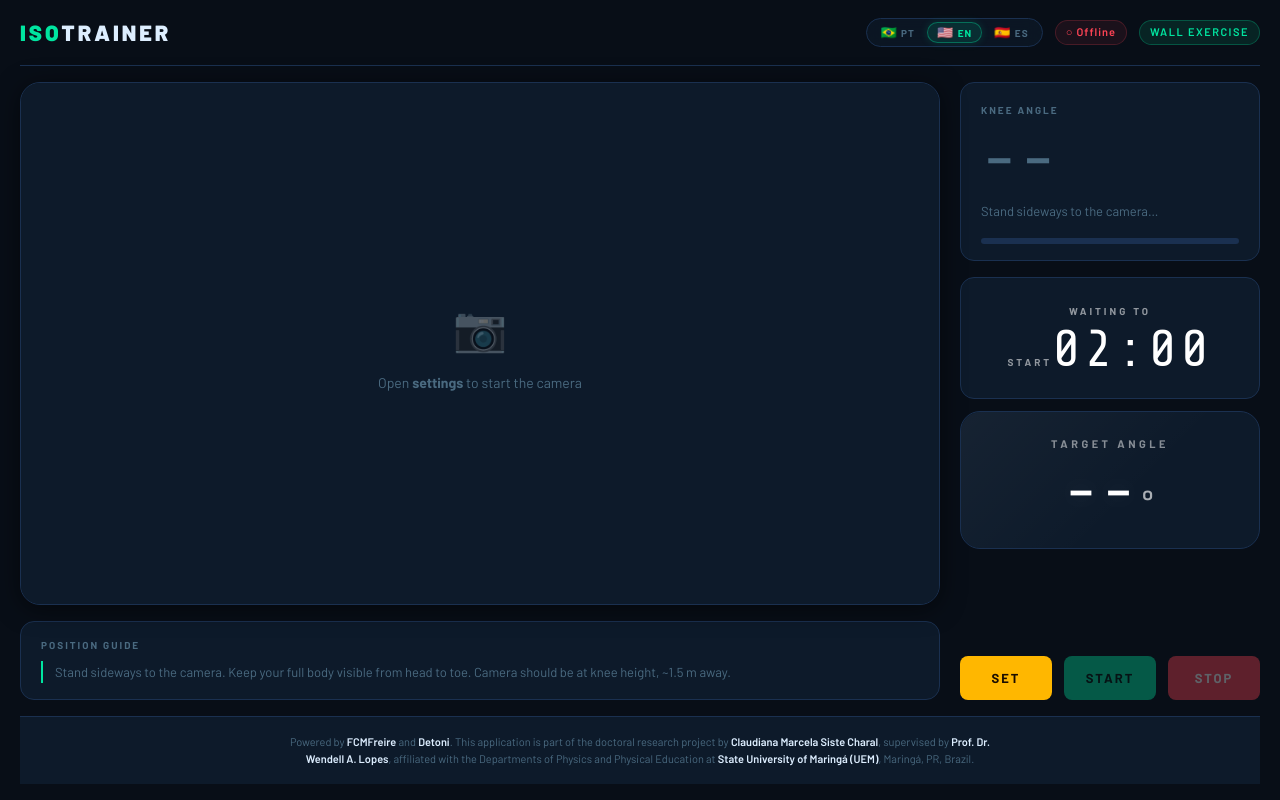
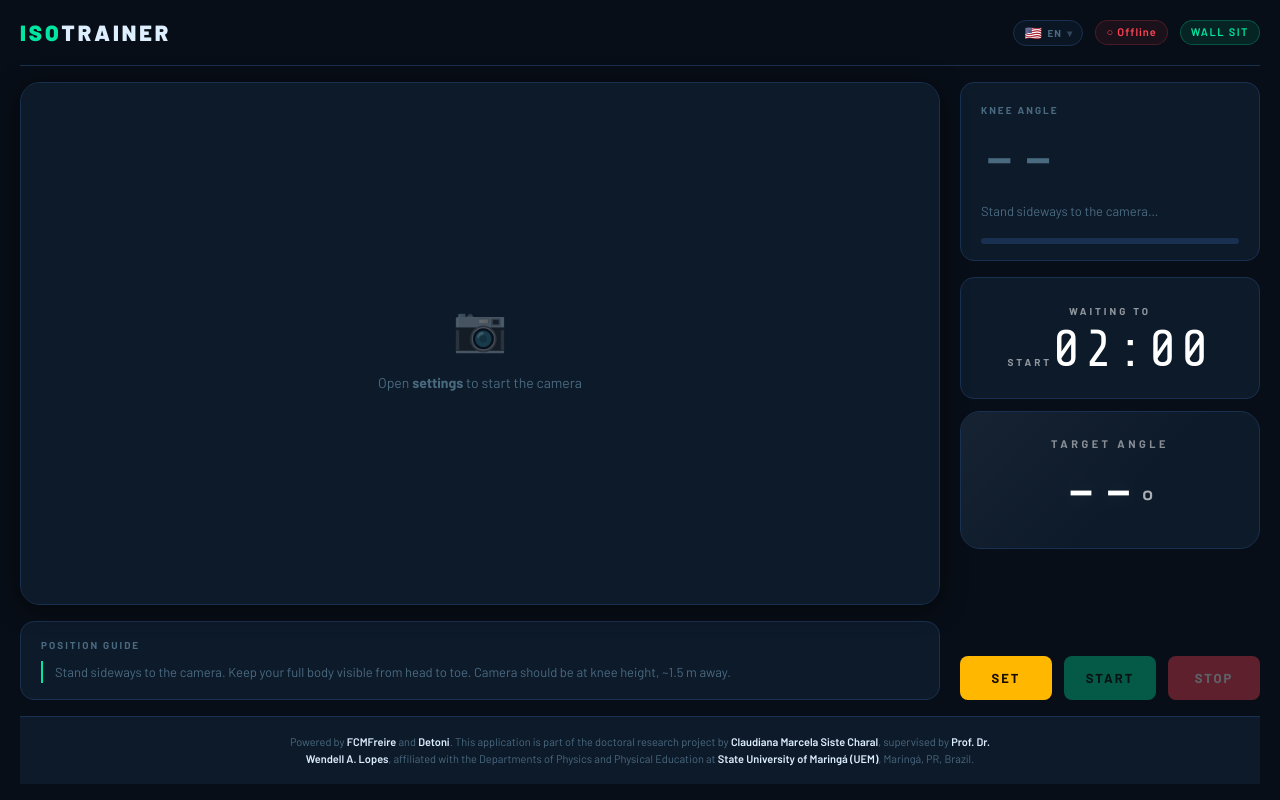
Before and after one commit to nathandetoni/isotrainer, a React (Vite) app: page / in a window 1280 px wide. Built offline with nearby package versions, Linux system fonts and the light colour scheme.

Commit message:
fix: language selector and pt i18n failing

```diff
--- a/src/features/exercise/components/LanguageSelector.tsx
+++ b/src/features/exercise/components/LanguageSelector.tsx
@@ -1,11 +1,13 @@
 /**
  * features/exercise/components/LanguageSelector.tsx
  * ───────────────────────────────────────────────────
- * Compact language switcher rendered in the app header.
- * Uses flag + ISO code for a clean, minimal look.
+ * Dropdown language switcher rendered in the app header.
+ * Displays the active language as flag + code and opens a panel with
+ * all options on click. Closes on outside click or Escape key.
+ * Fully responsive — compact trigger, clear dropdown menu.
  */
 
-import { memo, useCallback } from "react";
+import { memo, useCallback, useState, useRef, useEffect } from "react";
 import { useTranslation } from "react-i18next";
 
 const LANGUAGES = [
@@ -14,38 +16,95 @@ const LANGUAGES = [
   { code: "es",    flag: "🇪🇸", label: "ES" },
 ] as const;
 
+/** Returns the LANGUAGES entry that matches the current i18n language code. */
+function resolveActive(lang: string) {
+  return (
+    LANGUAGES.find(
+      (l) =>
+        l.code === lang ||
+        (l.code === "pt-BR" && lang.startsWith("pt")) ||
+        (l.code === "en"    && lang.startsWith("en") && !lang.startsWith("es")) ||
+        (l.code === "es"    && lang.startsWith("es")),
+    ) ?? LANGUAGES[0]
+  );
+}
+
 export const LanguageSelector = memo(function LanguageSelector() {
   const { i18n } = useTranslation();
+  const [open, setOpen] = useState(false);
+  const containerRef = useRef<HTMLDivElement>(null);
 
-  const handleChange = useCallback(
+  const active = resolveActive(i18n.language);
+
+  /** Close on outside click */
+  useEffect(() => {
+    if (!open) return;
+    function onOutside(e: MouseEvent) {
+      if (containerRef.current && !containerRef.current.contains(e.target as Node)) {
+        setOpen(false);
+      }
+    }
+    document.addEventListener("mousedown", onOutside);
+    return () => document.removeEventListener("mousedown", onOutside);
+  }, [open]);
+
+  /** Close on Escape key */
+  useEffect(() => {
+    if (!open) return;
+    function onKey(e: KeyboardEvent) {
+      if (e.key === "Escape") setOpen(false);
+    }
+    document.addEventListener("keydown", onKey);
+    return () => document.removeEventListener("keydown", onKey);
+  }, [open]);
+
+  const handleSelect = useCallback(
     (code: string) => {
       i18n.changeLanguage(code);
+      setOpen(false);
     },
     [i18n],
   );
 
   return (
-    <div className="lang-selector" role="group" aria-label="Language">
+    <div className="lang-dropdown" ref={containerRef}>
+      {/* ── Trigger button ──────────────────────────────────────────── */}
+      <button
+        className={`lang-trigger${open ? " lang-trigger--open" : ""}`}
+        onClick={() => setOpen((v) => !v)}
+        aria-haspopup="listbox"
+        aria-expanded={open}
+        aria-label="Select language"
+        title="Select language"
+      >
+        <span className="lang-trigger__flag">{active.flag}</span>
+        <span className="lang-trigger__label">{active.label}</span>
+        <span className="lang-trigger__chevron" aria-hidden="true">▾</span>
+      </button>
+
+      {/* ── Dropdown panel ──────────────────────────────────────────── */}
+      {open && (
+        <ul className="lang-menu" role="listbox" aria-label="Language options">
           {LANGUAGES.map(({ code, flag, label }) => {
-        // Match both exact code ("pt-BR") and base language ("pt" → "pt-BR")
-        const isActive =
-          i18n.language === code ||
-          (code === "pt-BR" && i18n.language.startsWith("pt")) ||
-          (code === "en" && i18n.language.startsWith("en") && !i18n.language.startsWith("es")) ||
-          (code === "es" && i18n.language.startsWith("es"));
+            const isActive = active.code === code;
             return (
-          <button
+              <li
                 key={code}
-            className={`lang-btn${isActive ? " lang-btn--active" : ""}`}
-            onClick={() => handleChange(code)}
-            aria-pressed={isActive}
-            title={code}
+                role="option"
+                aria-selected={isActive}
+                className={`lang-option${isActive ? " lang-option--active" : ""}`}
+                onClick={() => handleSelect(code)}
+                onKeyDown={(e) => e.key === "Enter" && handleSelect(code)}
+                tabIndex={0}
               >
-            <span className="lang-btn__flag">{flag}</span>
-            <span className="lang-btn__label">{label}</span>
-          </button>
+                <span className="lang-option__flag">{flag}</span>
+                <span className="lang-option__label">{label}</span>
+                {isActive && <span className="lang-option__check" aria-hidden="true">✓</span>}
+              </li>
             );
           })}
+        </ul>
+      )}
     </div>
   );
 });
--- a/src/i18n/index.ts
+++ b/src/i18n/index.ts
@@ -18,7 +18,10 @@ i18n
   .use(initReactI18next)
   .init({
     resources: {
+      // Register "pt" as an alias so the browser/LanguageDetector
+      // reporting "pt" (without region) still resolves correctly.
       "pt-BR": { translation: ptBR },
+      "pt":    { translation: ptBR },
       en:      { translation: en  },
       es:      { translation: es  },
     },
@@ -27,9 +30,14 @@ i18n
       order: ["localStorage", "navigator"],
       caches: ["localStorage"],
     },
-    fallbackLng: "pt-BR",
-    // Supported languages — prevents falling back to "pt" (without region) unexpectedly
-    supportedLngs: ["pt-BR", "en", "es"],
+    // Explicit fallback map: "pt" and "pt-BR" both resolve to the pt-BR bundle.
+    // All other languages fall back to pt-BR as the global default.
+    fallbackLng: {
+      "pt":      ["pt-BR"],
+      "pt-BR":   ["pt-BR"],
+      "default": ["pt-BR"],
+    },
+    supportedLngs: ["pt-BR", "pt", "en", "es"],
     nonExplicitSupportedLngs: true,
     interpolation: {
       // React already escapes values; disable double-escaping
--- a/src/i18n/locales/en/translation.json
+++ b/src/i18n/locales/en/translation.json
@@ -7,7 +7,7 @@
       "error":       "✕ Error",
       "offline":     "○ Offline"
     },
-    "defaultExercise": "Wall Exercise"
+    "defaultExercise": "Wall Sit"
   },
 
   "camera": {
--- a/src/i18n/locales/es/translation.json
+++ b/src/i18n/locales/es/translation.json
@@ -7,7 +7,7 @@
       "error":       "✕ Error",
       "offline":     "○ Sin conexión"
     },
-    "defaultExercise": "Ejercicio de Pared"
+    "defaultExercise": "Sentadilla de Pared"
   },
 
   "camera": {
--- a/src/i18n/locales/pt-BR/translation.json
+++ b/src/i18n/locales/pt-BR/translation.json
@@ -7,7 +7,7 @@
       "error":       "✕ Erro",
       "offline":     "○ Offline"
     },
-    "defaultExercise": "Exercício de Parede"
+    "defaultExercise": "Cadeirinha"
   },
 
   "camera": {
--- a/src/index.css
+++ b/src/index.css
@@ -826,55 +826,133 @@ select.modal-input   { cursor: pointer; }
   font-weight: 600;
 }
 
-/* ── Language selector ─────────────────────────────────────────────────────── */
-.lang-selector {
-  display:     flex;
-  align-items: center;
-  gap:         2px;
-  background:  rgba(13, 26, 42, 0.7);
-  border:      1px solid var(--color-border);
-  border-radius: 99px;
-  padding:     3px;
-  backdrop-filter: blur(8px);
+/* ── Language selector (dropdown) ──────────────────────────────────────────── */
+.lang-dropdown {
+  position: relative;
+  display:  inline-flex;
+  flex-shrink: 0;
 }
 
-.lang-btn {
+/* Trigger button */
+.lang-trigger {
   display:       flex;
   align-items:   center;
-  gap:           4px;
-  padding:       3px 9px;
-  border:        1px solid transparent;
+  gap:           5px;
+  padding:       5px 10px;
+  border:        1px solid var(--color-border);
   border-radius: 99px;
-  background:    transparent;
+  background:    rgba(13, 26, 42, 0.75);
   color:         var(--color-text-muted);
   font-family:   var(--font-body);
   font-size:     11px;
   font-weight:   700;
   letter-spacing: 0.5px;
   cursor:        pointer;
-  transition:    background 0.18s, color 0.18s, border-color 0.18s;
+  transition:    background 0.18s, color 0.18s, border-color 0.18s, box-shadow 0.18s;
   white-space:   nowrap;
+  backdrop-filter: blur(8px);
+  user-select:   none;
 }
 
-.lang-btn:hover {
+.lang-trigger:hover {
+  background:   var(--color-surface-2);
+  border-color: var(--color-border-2);
+  color:        var(--color-text);
+}
+
+.lang-trigger--open {
+  background:   rgba(0, 229, 160, 0.10);
+  border-color: rgba(0, 229, 160, 0.35);
+  color:        var(--color-accent);
+  box-shadow:   0 0 10px rgba(0, 229, 160, 0.15);
+}
+
+.lang-trigger__flag {
+  font-size:   14px;
+  line-height: 1;
+}
+
+.lang-trigger__label {
+  font-size:      10px;
+  font-weight:    700;
+  letter-spacing: 1px;
+}
+
+.lang-trigger__chevron {
+  font-size:  10px;
+  opacity:    0.6;
+  transition: transform 0.2s ease;
+  display:    inline-block;
+}
+.lang-trigger--open .lang-trigger__chevron {
+  transform: rotate(180deg);
+}
+
+/* Dropdown menu */
+.lang-menu {
+  position:      absolute;
+  top:           calc(100% + 6px);
+  right:         0;
+  min-width:     110px;
+  background:    var(--color-surface);
+  border:        1px solid var(--color-border-2);
+  border-radius: var(--r-md);
+  padding:       4px;
+  list-style:    none;
+  z-index:       500;
+  box-shadow:    0 8px 28px rgba(0, 0, 0, 0.55),
+                 0 0 0 1px rgba(0, 229, 160, 0.06);
+  animation:     lang-menu-in 0.15s ease;
+  backdrop-filter: blur(12px);
+}
+
+@keyframes lang-menu-in {
+  from { opacity: 0; transform: translateY(-6px) scale(0.97); }
+  to   { opacity: 1; transform: translateY(0)     scale(1);   }
+}
+
+/* Option items */
+.lang-option {
+  display:       flex;
+  align-items:   center;
+  gap:           8px;
+  padding:       7px 12px;
+  border-radius: var(--r-sm);
+  cursor:        pointer;
+  font-family:   var(--font-body);
+  font-size:     12px;
+  font-weight:   600;
+  color:         var(--color-text-muted);
+  letter-spacing: 0.5px;
+  transition:    background 0.15s, color 0.15s;
+  outline:       none;
+}
+
+.lang-option:hover,
+.lang-option:focus-visible {
   background: var(--color-surface-2);
   color:      var(--color-text);
 }
 
-.lang-btn--active {
-  background:   rgba(0, 229, 160, 0.12);
-  border-color: rgba(0, 229, 160, 0.35);
-  color:        var(--color-accent);
-  box-shadow:   0 0 8px rgba(0, 229, 160, 0.15);
+.lang-option--active {
+  color:      var(--color-accent);
+  background: rgba(0, 229, 160, 0.08);
 }
 
-.lang-btn__flag {
-  font-size: 13px;
+.lang-option__flag {
+  font-size:   15px;
   line-height: 1;
 }
 
-.lang-btn__label {
-  font-size:      10px;
+.lang-option__label {
+  flex:           1;
+  font-size:      11px;
   font-weight:    700;
   letter-spacing: 1px;
 }
+
+.lang-option__check {
+  font-size:  11px;
+  color:      var(--color-accent);
+  margin-left: auto;
+}
```
Lines whose indentation alone changed are shown as unchanged.
